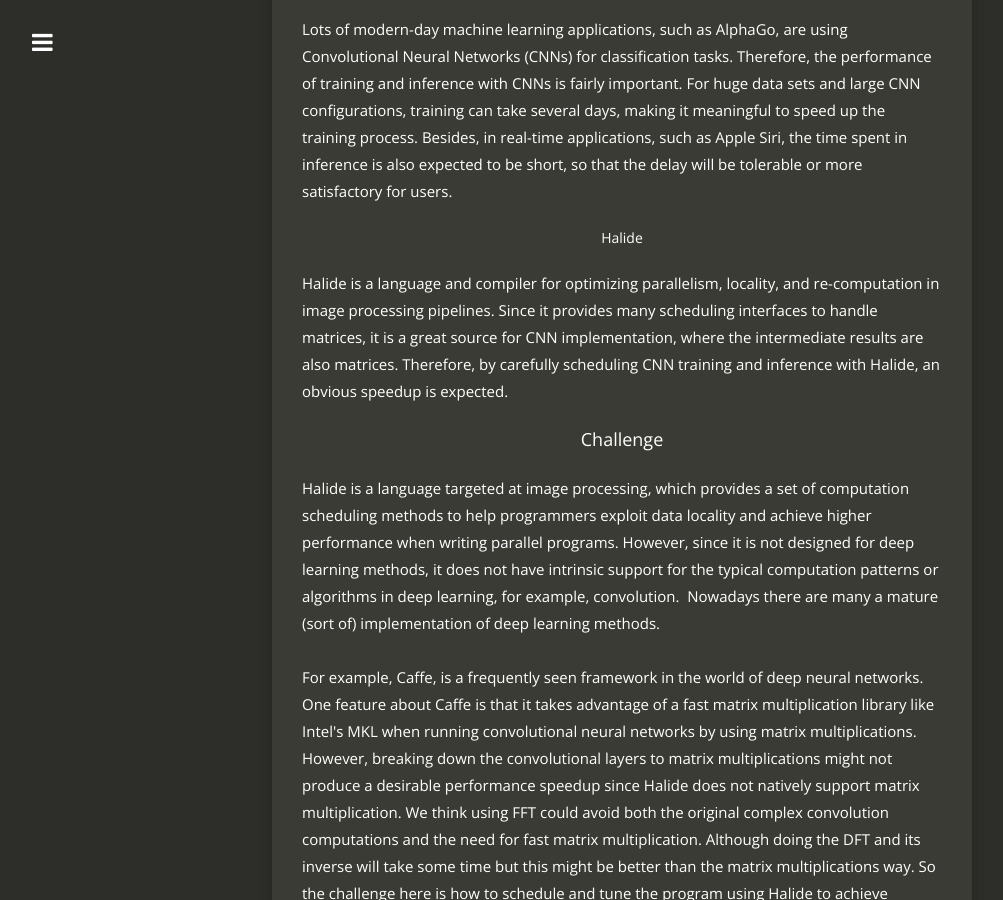
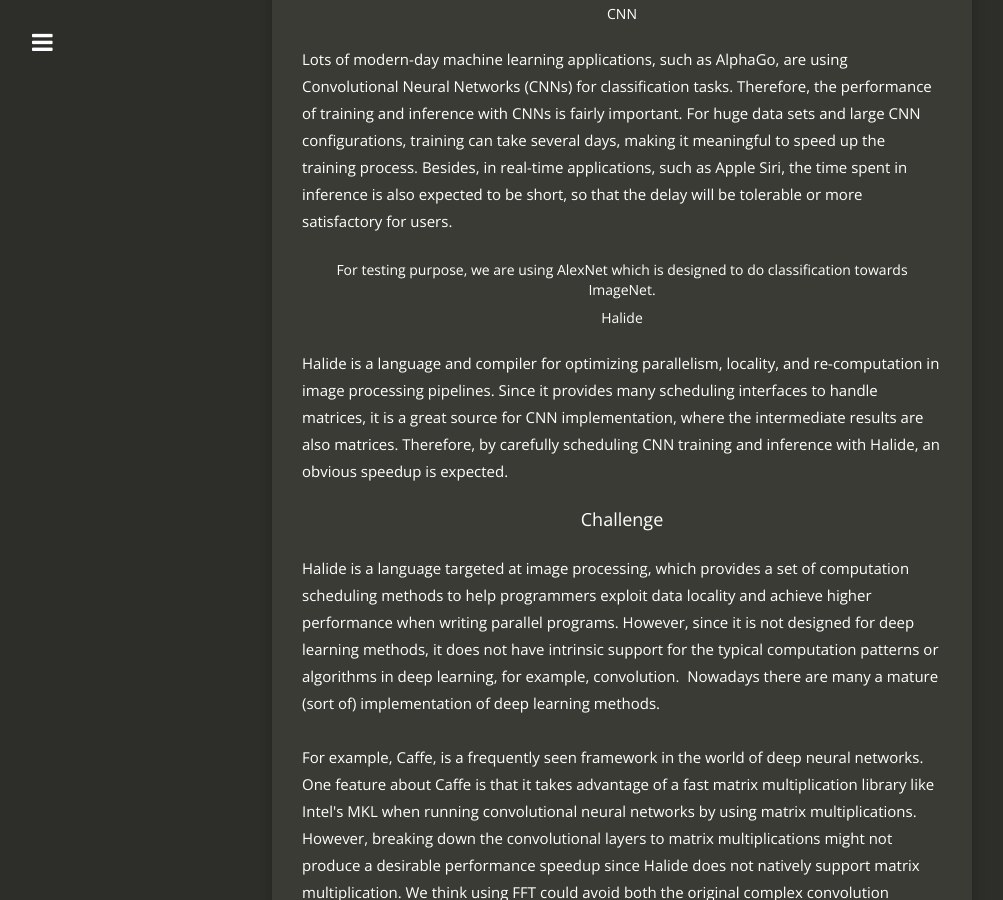
Before and after one commit to vanryan/vanryan.github.io, a Jekyll site: the page built from 15418-finalreport.html, in a window 1280 px wide and 900 px high, scrolled down 490 px. Shown: the whole window, without its empty margins (18-1021 px from the left). Built offline with Jekyll 4.4.1, drawn with Linux system fonts in a browser that asks for light colours; nearby versions of some CDN libraries.

Commit message:
finalreport0

```diff
--- a/15418-finalreport.html
+++ b/15418-finalreport.html
@@ -27,10 +27,13 @@
 </p>
 
 <h4>Background</h4>
+<br/>
 <h5>CNN</h5>
 <p class="parag-418">
 Lots of modern-day machine learning applications, such as AlphaGo, are using Convolutional Neural Networks (CNNs) for classification tasks. Therefore, the performance of training and inference with CNNs is fairly important. For huge data sets and large CNN configurations, training can take several days, making it meaningful to speed up the training process. Besides, in real-time applications, such as Apple Siri, the time spent in inference is also expected to be short, so that the delay will be tolerable or more satisfactory for users.
 </p>
+
+<p>For testing purpose, we are using <a href="http://papers.nips.cc/paper/4824-imagenet-classification-with-deep-convolutional-neural-networks">AlexNet</a> which is designed to do classification towards <a href="http://image-net.org/">ImageNet</a>.</p>
 
 <h5>Halide</h5>
 <p class="parag-418">
```
